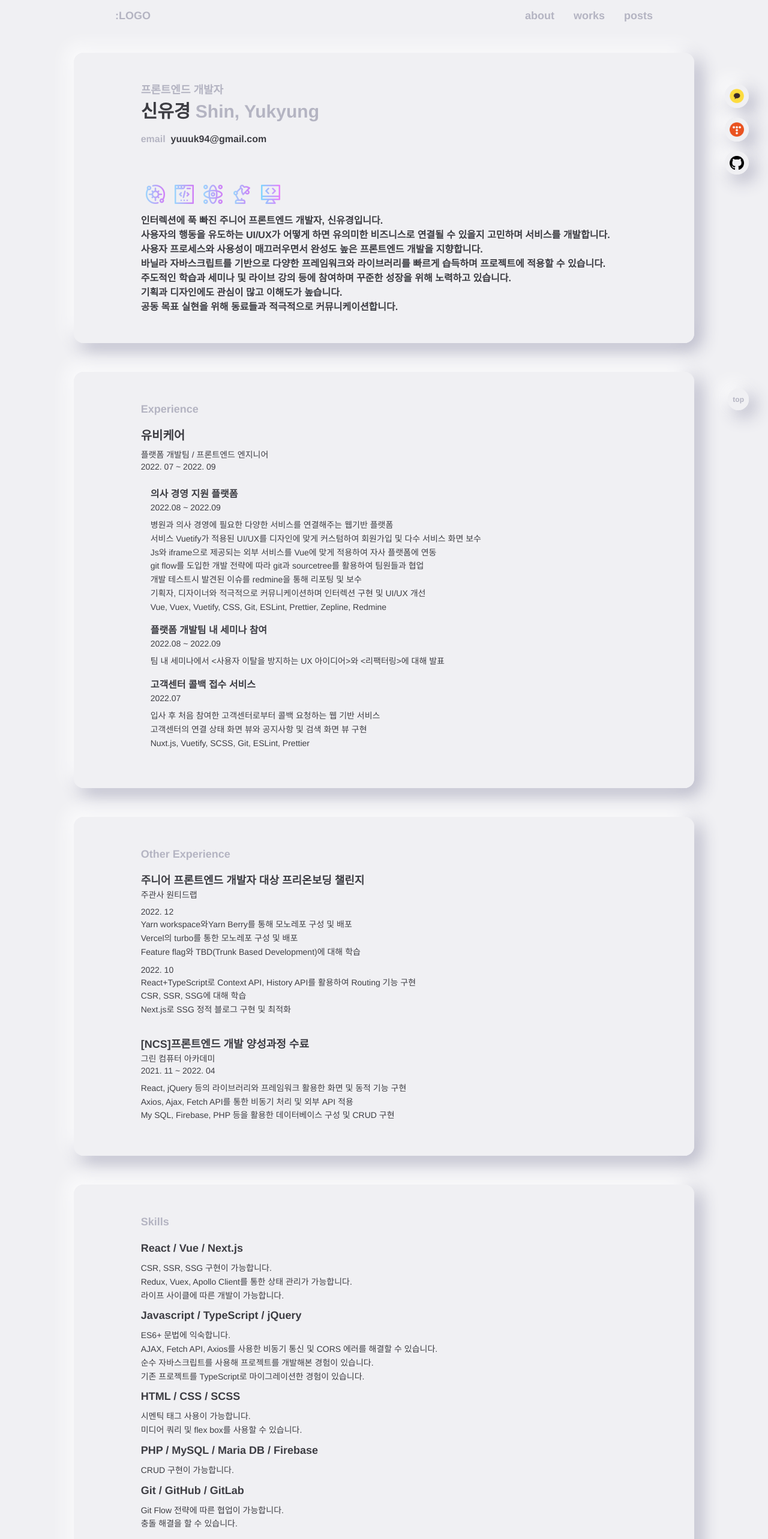
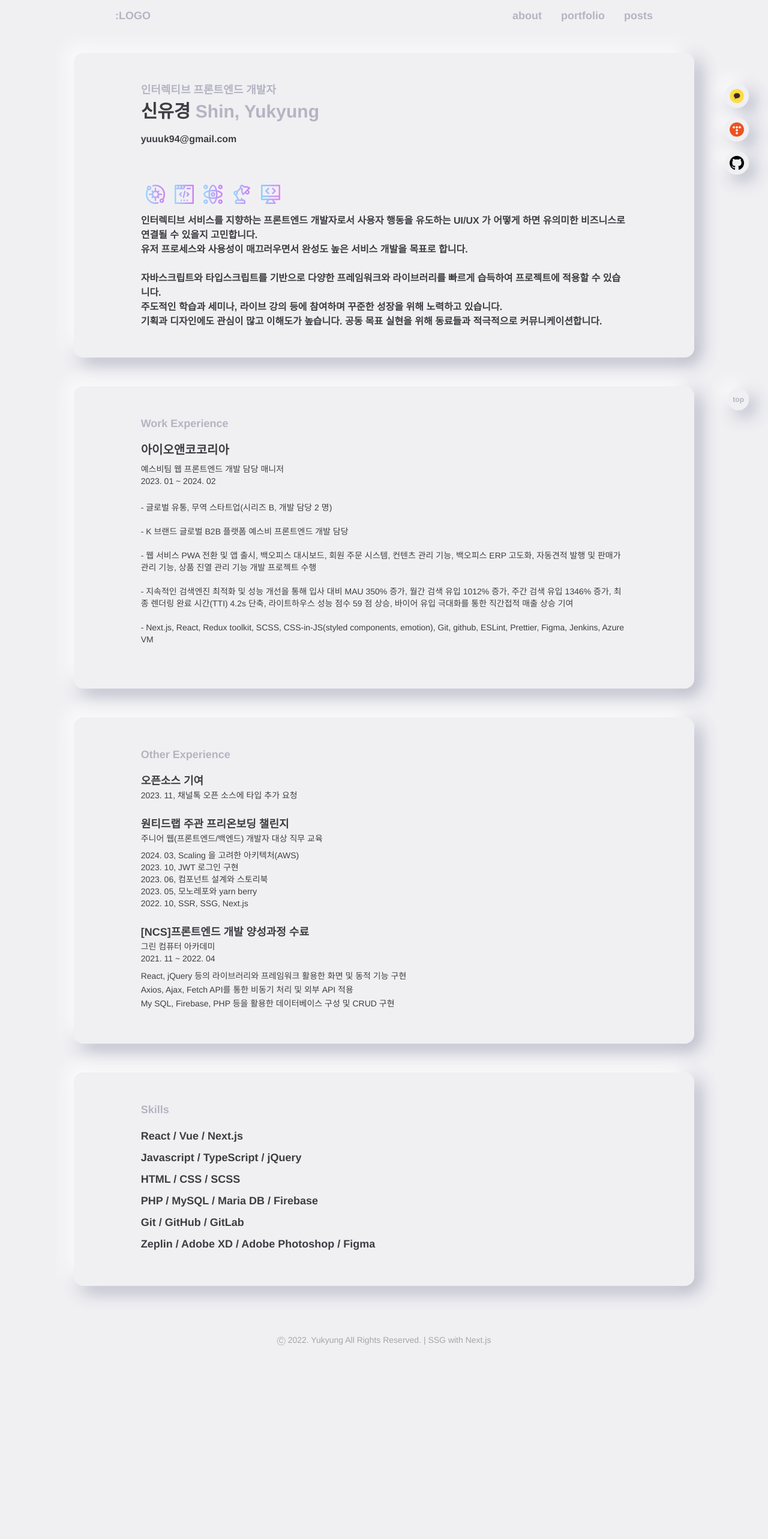
Before and after one commit to Yuuuk94/ssg-blog-next, a Next.js app: page /about in a window 1280 px wide. Shown: the part 20-2586 px from the top of the page at 60% size. After the commit the page ends 2280 px from the top, so only its background shows below. Built offline with nearby package versions, Linux system fonts and the light colour scheme.

Commit message:
update content

```diff
--- a/components/header/menu.tsx
+++ b/components/header/menu.tsx
@@ -5,7 +5,7 @@ const Menu = () => {
   return (
     <nav className="flex items-center">
       <MenuItem name="about" />
-      <MenuItem name="works" />
+      <MenuItem name="portfolio" />
       <MenuItem name="posts" />
     </nav>
   );
--- a/components/main/index.tsx
+++ b/components/main/index.tsx
@@ -16,14 +16,22 @@ const MainContent = () => {
         <div>
           <AnimetionImg />
           <h2 className="min-[770px]:text-lg font-semibold  text-textMain">
-            안녕하세요. 인터렉션에 푹 빠진 주니어 프론트엔드 개발자, 신유경
-            입니다.
+            인터렉티브 서비스를 지향하는 프론트엔드 개발자로서 사용자 행동을
+            유도하는 UI/UX 가 어떻게 하면 유의미한 비즈니스로 연결될 수 있을지
+            고민합니다.
             <br />
-            사용자의 행동을 유도하는 UI/UX가 어떻게 하면 유의미한 비즈니스로
-            연결될 수 있을지 고민하며 서비스를 개발합니다.
+            유저 프로세스와 사용성이 매끄러우면서 완성도 높은 서비스 개발을
+            목표로 합니다.
             <br />
-            사용자 프로세스와 사용성이 매끄러우면서 완성도 높은 프론트엔드
-            개발을 지향합니다.
+            <br />
+            자바스크립트와 타입스크립트를 기반으로 다양한 프레임워크와
+            라이브러리를 빠르게 습득하여 프로젝트에 적용할 수 있습니다.
+            <br />
+            주도적인 학습과 세미나, 라이브 강의 등에 참여하며 꾸준한 성장을 위해
+            노력하고 있습니다.
+            <br />
+            기획과 디자인에도 관심이 많고 이해도가 높습니다. 공동 목표 실현을
+            위해 동료들과 적극적으로 커뮤니케이션합니다.
           </h2>
         </div>
       </NeoContent>
--- a/components/works/works-list.tsx
+++ b/components/works/works-list.tsx
@@ -26,7 +26,7 @@ type WorkProps = {
 const Work = ({ work }: WorkProps) => {
   return (
     <NeoWorkContent>
-      <Link as={`/works/${work.slug}`} href="/works/[slug]">
+      <Link as={`/portfolio/${work.slug}`} href="/portfolio/[slug]">
         <div className="w-full hover:content-underline">
           <h3 className="mb-2 text-xl font-semibold text-textMain">
             {work.title}
@@ -45,6 +45,7 @@ const Work = ({ work }: WorkProps) => {
             alt={work.slug}
             width={700}
             height={400}
+            priority
           />
         </div>
       </Link>
--- a/pages/about/index.tsx
+++ b/pages/about/index.tsx
@@ -4,88 +4,76 @@ import Layout from "../../components/common/layout";
 import { NeoContent } from "../../components/common/styled-component";
 
 const About: NextPage = () => {
+  const skills = [
+    "React / Vue / Next.js",
+    "Javascript / TypeScript / jQuery",
+    "HTML / CSS / SCSS",
+    "PHP / MySQL / Maria DB / Firebase",
+    "Git / GitHub / GitLab",
+    "Zeplin / Adobe XD / Adobe Photoshop / Figma",
+  ];
   return (
     <Layout>
       <NeoContent>
         <h2 className="text-lg text-textSub font-semibold">
-          프론트엔드 개발자
+          인터렉티브 프론트엔드 개발자
         </h2>
         <h2 className="mt-1 mb-4 text-3xl font-bold  text-textMain">
           신유경 <span className="text-textSub">Shin, Yukyung</span>
         </h2>
         <p className="mb-16 text-md text-textMain font-semibold">
-          <span className="text-textSub">email</span>
-          &nbsp;&nbsp;yuuuk94@gmail.com
+          yuuuk94@gmail.com
         </p>
         <AnimetionImg />
         <p className="text-md text-textMain font-bold">
-          인터렉션에 푹 빠진 주니어 프론트엔드 개발자, 신유경입니다.
+          인터렉티브 서비스를 지향하는 프론트엔드 개발자로서 사용자 행동을
+          유도하는 UI/UX 가 어떻게 하면 유의미한 비즈니스로 연결될 수 있을지
+          고민합니다.
           <br />
-          사용자의 행동을 유도하는 UI/UX가 어떻게 하면 유의미한 비즈니스로
-          연결될 수 있을지 고민하며 서비스를 개발합니다.
+          유저 프로세스와 사용성이 매끄러우면서 완성도 높은 서비스 개발을 목표로
+          합니다.
           <br />
-          사용자 프로세스와 사용성이 매끄러우면서 완성도 높은 프론트엔드 개발을
-          지향합니다.
           <br />
-          바닐라 자바스크립트를 기반으로 다양한 프레임워크와 라이브러리를 빠르게
-          습득하며 프로젝트에 적용할 수 있습니다.
+          자바스크립트와 타입스크립트를 기반으로 다양한 프레임워크와
+          라이브러리를 빠르게 습득하여 프로젝트에 적용할 수 있습니다.
           <br />
-          주도적인 학습과 세미나 및 라이브 강의 등에 참여하며 꾸준한 성장을 위해
+          주도적인 학습과 세미나, 라이브 강의 등에 참여하며 꾸준한 성장을 위해
           노력하고 있습니다.
           <br />
-          기획과 디자인에도 관심이 많고 이해도가 높습니다.
-          <br />
-          공동 목표 실현을 위해 동료들과 적극적으로 커뮤니케이션합니다.
+          기획과 디자인에도 관심이 많고 이해도가 높습니다. 공동 목표 실현을 위해
+          동료들과 적극적으로 커뮤니케이션합니다.
         </p>
       </NeoContent>
       <NeoContent>
         <div>
-          <p className="pb-4 text-lg text-textSub font-semibold">Experience</p>
+          <p className="pb-4 text-lg text-textSub font-semibold">
+            Work Experience
+          </p>
           <div className="text-textMain">
-            <p className="mb-2 text-xl font-bold">유비케어</p>
-            <p className="text-sm">플랫폼 개발팀 / 프론트엔드 엔지니어</p>
-            <p className="text-sm">2022. 07 ~ 2022. 09 </p>
+            <p className="mb-2 text-xl font-bold">아이오앤코코리아</p>
+            <p className="text-sm">예스비팀 웹 프론트엔드 개발 담당 매니저</p>
+            <p className="text-sm">2023. 01 ~ 2024. 02</p>
             <br />
-            <div className="ml-4">
-              <p className="font-bold">의사 경영 지원 플랫폼 </p>
-              <p className="mb-2 text-sm">2022.08 ~ 2022.09</p>
-              <p className="mb-4 text-sm leading-relaxed">
-                병원과 의사 경영에 필요한 다양한 서비스를 연결해주는 웹기반
-                플랫폼
+            <p className="text-sm">
+              - 글로벌 유통, 무역 스타트업(시리즈 B, 개발 담당 2 명)
               <br />
-                서비스 Vuetify가 적용된 UI/UX를 디자인에 맞게 커스텀하여
-                회원가입 및 다수 서비스 화면 보수
+              <br />- K 브랜드 글로벌 B2B 플랫폼 예스비 프론트엔드 개발 담당
               <br />
-                Js와 iframe으로 제공되는 외부 서비스를 Vue에 맞게 적용하여 자사
-                플랫폼에 연동
+              <br />- 웹 서비스 PWA 전환 및 앱 출시, 백오피스 대시보드, 회원
+              주문 시스템, 컨텐츠 관리 기능, 백오피스 ERP 고도화, 자동견적 발행
+              및 판매가 관리 기능, 상품 진열 관리 기능 개발 프로젝트 수행
               <br />
-                git flow를 도입한 개발 전략에 따라 git과 sourcetree를 활용하여
-                팀원들과 협업
               <br />
-                개발 테스트시 발견된 이슈를 redmine을 통해 리포팅 및 보수
+              - 지속적인 검색엔진 최적화 및 성능 개선을 통해 입사 대비 MAU 350%
+              증가, 월간 검색 유입 1012% 증가, 주간 검색 유입 1346% 증가, 최종
+              렌더링 완료 시간(TTI) 4.2s 단축, 라이트하우스 성능 점수 59 점
+              상승, 바이어 유입 극대화를 통한 직간접적 매출 상승 기여
               <br />
-                기획자, 디자이너와 적극적으로 커뮤니케이션하며 인터렉션 구현 및
-                UI/UX 개선
+              <br />- Next.js, React, Redux toolkit, SCSS, CSS-in-JS(styled
+              components, emotion), Git, github, ESLint, Prettier, Figma,
+              Jenkins, Azure VM
+            </p>
             <br />
-                Vue, Vuex, Vuetify, CSS, Git, ESLint, Prettier, Zepline, Redmine
-              </p>
-              <p className="font-bold">플랫폼 개발팀 내 세미나 참여</p>
-              <p className="mb-2 text-sm">2022.08 ~ 2022.09</p>
-              <p className="mb-4 text-sm leading-relaxed">
-                {`팀 내 세미나에서 <사용자 이탈을 방지하는 UX 아이디어>와
-              <리팩터링>에 대해 발표`}
-              </p>
-              <p className="font-bold">고객센터 콜백 접수 서비스</p>
-              <p className="mb-2 text-sm">2022.07</p>
-
-              <p className="mb-4 text-sm leading-relaxed">
-                입사 후 처음 참여한 고객센터로부터 콜백 요청하는 웹 기반 서비스
-                <br />
-                고객센터의 연결 상태 화면 뷰와 공지사항 및 검색 화면 뷰 구현
-                <br />
-                Nuxt.js, Vuetify, SCSS, Git, ESLint, Prettier
-              </p>
-            </div>
           </div>
         </div>
       </NeoContent>
@@ -95,26 +83,22 @@ const About: NextPage = () => {
             Other Experience
           </p>
           <div className="text-textMain">
-            <p className="text-lg font-bold">
-              주니어 프론트엔드 개발자 대상 프리온보딩 챌린지
+            <p className="text-lg font-bold">오픈소스 기여</p>
+            <p className="text-sm">
+              2023. 11, 채널톡 오픈 소스에 타입 추가 요청
             </p>
-            <p className="mb-2 text-sm">주관사 원티드랩 </p>
-            <p className="text-sm">2022. 12</p>
-            <p className="mb-2 text-sm leading-relaxed">
-              Yarn workspace와Yarn Berry를 통해 모노레포 구성 및 배포
+          </div>
           <br />
-              Vercel의 turbo를 통한 모노레포 구성 및 배포
-              <br />
-              Feature flag와 TBD(Trunk Based Development)에 대해 학습
+          <div className="text-textMain">
+            <p className="text-lg font-bold">원티드랩 주관 프리온보딩 챌린지</p>
+            <p className="mb-2 text-sm">
+              주니어 웹(프론트엔드/백엔드) 개발자 대상 직무 교육
             </p>
-            <p className="text-sm">2022. 10</p>
-            <p className="mb-2 text-sm leading-relaxed">
-              React+TypeScript로 Context API, History API를 활용하여 Routing
-              기능 구현 <br />
-              CSR, SSR, SSG에 대해 학습
-              <br />
-              Next.js로 SSG 정적 블로그 구현 및 최적화
-            </p>
+            <p className="text-sm">2024. 03, Scaling 을 고려한 아키텍처(AWS)</p>
+            <p className="text-sm">2023. 10, JWT 로그인 구현</p>
+            <p className="text-sm">2023. 06, 컴포넌트 설계와 스토리북</p>
+            <p className="text-sm">2023. 05, 모노레포와 yarn berry</p>
+            <p className="text-sm">2022. 10, SSR, SSG, Next.js</p>
           </div>
           <br />
           <div className="text-textMain">
@@ -137,54 +121,9 @@ const About: NextPage = () => {
       <NeoContent>
         <div>
           <p className="pb-4 text-lg text-textSub font-semibold">Skills</p>
-          <p className="mb-2 text-lg font-bold text-textMain">
-            React / Vue / Next.js
-          </p>
-          <p className="mb-2 text-sm text-textMain leading-relaxed">
-            CSR, SSR, SSG 구현이 가능합니다.
-            <br />
-            Redux, Vuex, Apollo Client를 통한 상태 관리가 가능합니다.
-            <br />
-            라이프 사이클에 따른 개발이 가능합니다.
-          </p>
-          <p className="mb-2 text-lg font-bold text-textMain">
-            Javascript / TypeScript / jQuery
-          </p>
-          <p className="mb-2 text-sm text-textMain leading-relaxed">
-            ES6+ 문법에 익숙합니다.
-            <br />
-            AJAX, Fetch API, Axios를 사용한 비동기 통신 및 CORS 에러를 해결할 수
-            있습니다.
-            <br />
-            순수 자바스크립트를 사용해 프로젝트를 개발해본 경험이 있습니다.
-            <br />
-            기존 프로젝트를 TypeScript로 마이그레이션한 경험이 있습니다.
-          </p>
-          <p className="mb-2 text-lg font-bold text-textMain">
-            HTML / CSS / SCSS
-          </p>
-          <p className="mb-2 text-sm text-textMain leading-relaxed">
-            시멘틱 태그 사용이 가능합니다.
-            <br />
-            미디어 쿼리 및 flex box를 사용할 수 있습니다.
-          </p>
-          <p className="mb-2 text-lg font-bold text-textMain">
-            PHP / MySQL / Maria DB / Firebase
-          </p>
-          <p className="mb-2 text-sm text-textMain leading-relaxed">
-            CRUD 구현이 가능합니다.
-          </p>
-          <p className="mb-2 text-lg font-bold text-textMain">
-            Git / GitHub / GitLab
-          </p>
-          <p className="mb-2 text-sm text-textMain leading-relaxed">
-            Git Flow 전략에 따른 협업이 가능합니다.
-            <br />
-            충돌 해결을 할 수 있습니다.
-          </p>
-          <p className="mb-2 text-lg font-bold text-textMain">
-            Zeplin / Adobe XD / Adobe Photoshop / Figma
-          </p>
+          {skills.map((skill) => (
+            <p className="mb-2 text-lg font-bold text-textMain">{skill}</p>
+          ))}
         </div>
       </NeoContent>
     </Layout>
```
Also changed, not shown: components/works/work-detail.tsx (+7 -1 lines), pages/portfolio/[slug].tsx (renamed from pages/works/[slug].tsx), pages/portfolio/index.tsx (renamed from pages/works/index.tsx), 1 other file (tests, documents, lock files or other folders). Lines whose indentation alone changed are shown as unchanged.
